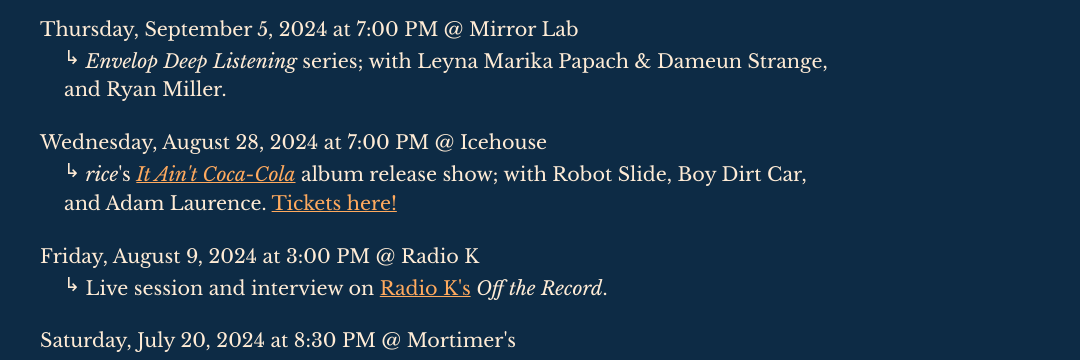
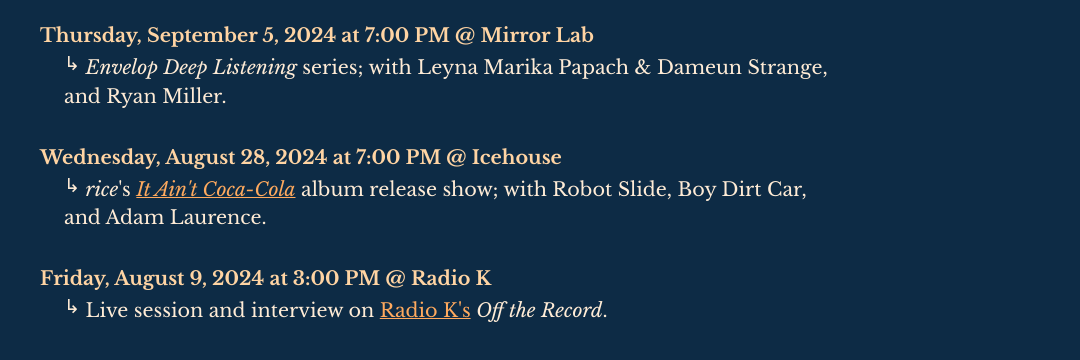
Before and after one commit to vinegar-tom/rice-homepage, an Eleventy site: page src/shows.njk in a window 1280 px wide. Shown: the part 347-707 px from the top of the page, without its empty margins (200-1280 px from the left). Built offline with nearby package versions, Linux system fonts and the light colour scheme; Eleventy itself is replaced by a stand-in of ours; files that its build step writes are made by us from their sources.

Commit message:
Add meta description and update show format

```diff
--- a/src/_data/shows.json
+++ b/src/_data/shows.json
@@ -7,7 +7,7 @@
   {
     "date": "2024-08-28T19:00",
     "venue": "Icehouse",
-    "description": "<i>rice</i>'s <a href=\"https://riceband.bandcamp.com/album/it-aint-coca-cola\" target=\"_blank\"><cite>It Ain't Coca-Cola</cite></a> album release show; with Robot Slide, Boy Dirt Car, and Adam Laurence. <a href=\"https://icehouse.turntabletickets.com/shows/4002/?date=2024-08-28\" target=\"_blank\">Tickets here!</a>"
+    "description": "<i>rice</i>'s <a href=\"https://riceband.bandcamp.com/album/it-aint-coca-cola\" target=\"_blank\"><cite>It Ain't Coca-Cola</cite></a> album release show; with Robot Slide, Boy Dirt Car, and Adam Laurence.</a>"
   },
   {
     "date": "2024-08-09T15:00",
--- a/src/_includes/base.njk
+++ b/src/_includes/base.njk
@@ -3,6 +3,8 @@
 <head>
   <meta charset="UTF-8">
   <meta name="viewport" content="width=device-width, initial-scale=1.0">
+  <meta name="author" content="Mark Engelmann">
+  <meta name="description" content="Rice is a band based in Minneapolis and Saint Paul, MN, creating experimental and ambient music.">
   <link rel="icon" href="/images/favicon.png">
   <link rel="preconnect" href="https://fonts.googleapis.com">
   <link rel="preconnect" href="https://fonts.gstatic.com" crossorigin>
--- a/src/shows.njk
+++ b/src/shows.njk
@@ -14,7 +14,7 @@
     {% for show in shows | reverse %}
     {% if show.date | isUpcoming %}
     <div class="show">
-      <p><time datetime="{{ show.date }}">{{ show.date | formatDate }}</time> @ {{ show.venue }}</p>
+      <p><strong><time datetime="{{ show.date }}">{{ show.date | formatDate }}</time> @ {{ show.venue }}</strong></p>
       <p class="description">{{ show.description | safe }}</p>
     </div>
     {% endif %}
@@ -30,7 +30,7 @@
     {% for show in shows %}
     {% if not show.date | isUpcoming %}
     <div class="show">
-      <p><time datetime="{{ show.date }}">{{ show.date | formatDate }}</time> @ {{ show.venue }}</p>
+      <p><strong><time datetime="{{ show.date }}">{{ show.date | formatDate }}</time> @ {{ show.venue }}</strong></p>
       <p class="description">{{ show.description | safe }}</p>
     </div>
     {% endif %}
--- a/src/styles/about.css
+++ b/src/styles/about.css
@@ -55,7 +55,7 @@
 /* || Shows */
 
 .show {
-  margin-block: 1.5rem;
+  margin-block: 2rem;
 }
 
 .show > p {
```
